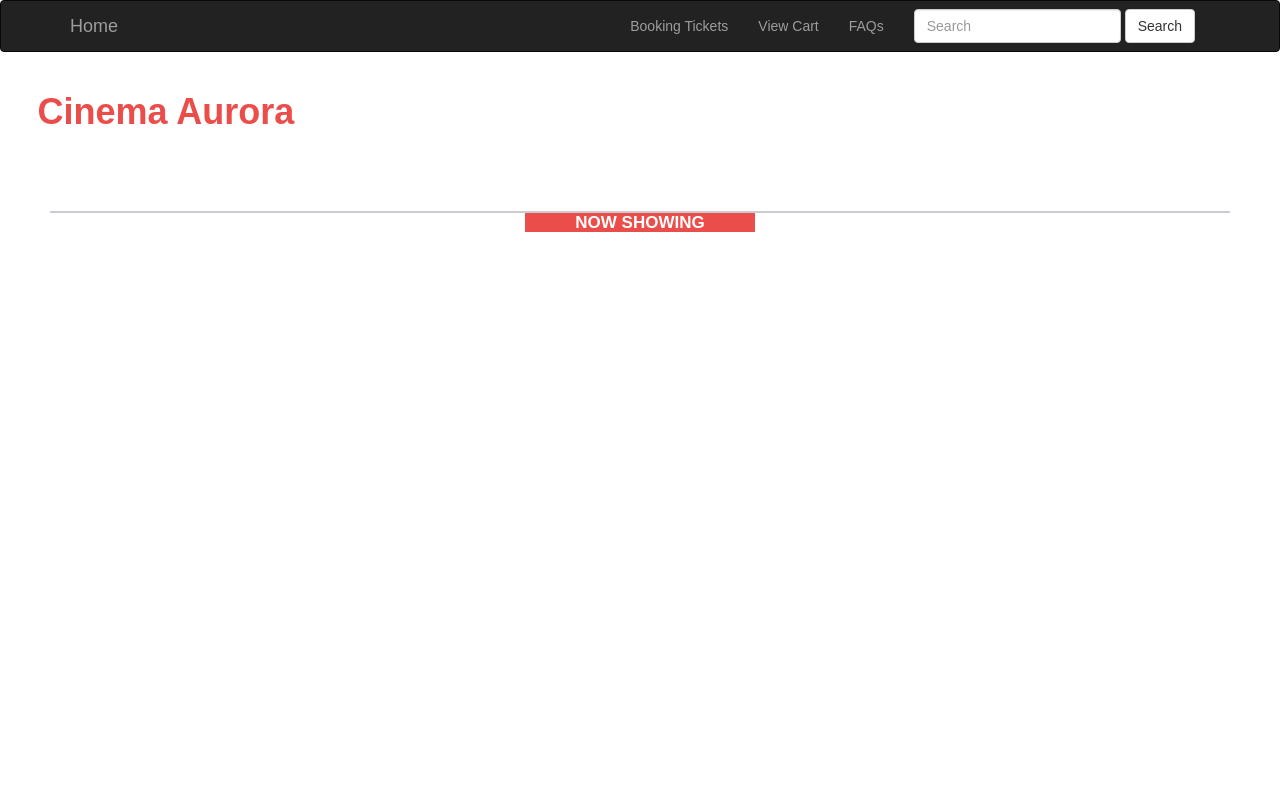
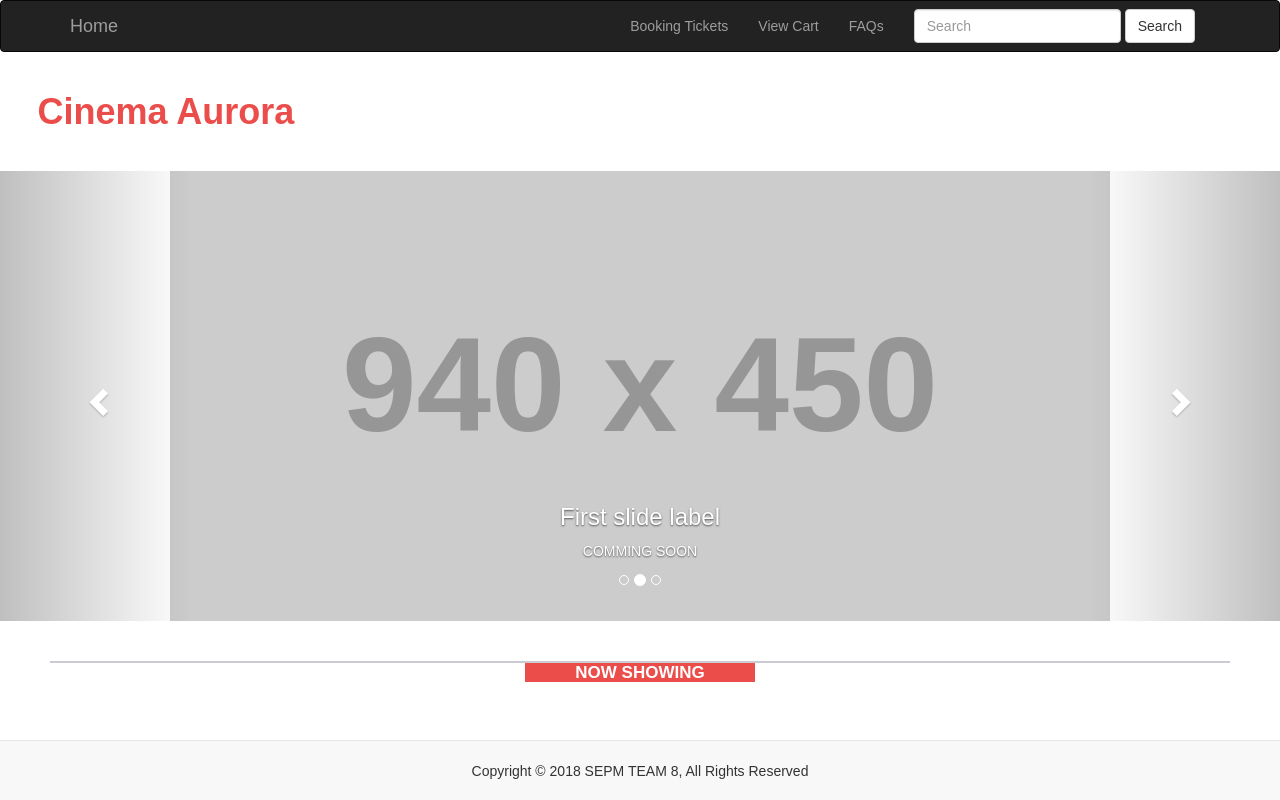
Before and after one commit to s3455338/sepm-assignment, a React (Create React App) app: page / in a window 1280 px wide. Built offline with nearby package versions, Linux system fonts and the light colour scheme.

Commit message:
add slider

```diff
--- a/src/App.js
+++ b/src/App.js
@@ -2,6 +2,9 @@ import React, {Component} from 'react';
 import Header from './components/Header';
 import MovieTrailer from './components/MovieTrailer'
 import {PageHeader} from 'react-bootstrap';
+import Footer from './components/Footer';
+import Slider from './components/Slider';
+
 class App extends Component {
   render() {
     return (
@@ -10,7 +13,9 @@ class App extends Component {
         <PageHeader style={pageHeaderStyle}>
           <strong>Cinema Aurora</strong>
         </PageHeader>
+        <Slider />
         <MovieTrailer />
+        <Footer/>
       </div>
     );
   }
--- /dev/null
+++ b/src/components/Footer.js
@@ -0,0 +1,30 @@
+import React from 'react';
+
+const Footer = () => (
+  <div>
+    <div style={phantom}/>
+    <div style={style}>
+      Copyright © 2018 SEPM TEAM 8, All Rights Reserved
+    </div>
+  </div>
+);
+const style = {
+  backgroundColor: "#F8F8F8",
+  borderTop: "1px solid #E7E7E7",
+  textAlign: "center",
+  padding: "20px",
+  position: "fixed",
+  left: "0",
+  bottom: "0",
+  height: "60px",
+  width: "100%"
+}
+
+const phantom = {
+  display: 'block',
+  padding: '20px',
+  height: '60px',
+  width: '100%'
+}
+
+export default Footer;
--- a/src/components/MovieTrailer.js
+++ b/src/components/MovieTrailer.js
@@ -1,33 +1,32 @@
-import React from 'react';
+import React, {Component} from 'react';
 import YouTube from 'react-youtube';
 
-const MovieTrailer = () => (
-  <div style={divStyle}>
-    <h2 style={subStyle}>
-      <span style={spanStyle}>NOW SHOWING</span>
-    </h2>
-    <div style={{
-      margin: '20px auto'
-    }}>
-      <YouTube videoId="txBN-zGSHxc" opts={opts}/>
-    </div>
-    <div style={{
-      margin: '20px auto'
-    }}>
-      <YouTube videoId="txBN-zGSHxc" opts={opts}/>
-    </div>
-    <div style={{
-      margin: '20px auto'
-    }}>
-      <YouTube videoId="txBN-zGSHxc" opts={opts}/>
-    </div>
-    <div style={{
-      margin: '20px auto'
-    }}>
-      <YouTube videoId="txBN-zGSHxc" opts={opts}/>
-    </div>
+const movieIdList = ['JaigxZk_JyA', '4HOxZEdicuk', 'cSp1dM2Vj48','ixWL1BWi44U']
+
+const renderMovieItem = (youtubeId) => (
+  <div style={{
+    margin: '20px auto'
+  }}>
+    <YouTube videoId={youtubeId} opts={opts}/>
   </div>
-);
+)
+
+class MovieTrailer extends Component {
+  render() {
+    return (
+
+      <div style={divStyle}>
+        <h2 style={subStyle}>
+          <span style={spanStyle}>NOW SHOWING</span>
+        </h2>
+        {movieIdList.map((value) => {
+          return renderMovieItem(value);
+        })
+}
+      </div>
+    );
+  }
+}
 const opts = {
   height: '300px',
   width: '600px',
--- /dev/null
+++ b/src/components/Slider.js
@@ -0,0 +1,29 @@
+import React from 'react';
+import {Carousel} from 'react-bootstrap';
+
+const Slider = () => (
+  <Carousel>
+    <Carousel.Item>
+      <img width={940} height={450} alt='940x450' style={{margin: 'auto'}} src="http://via.placeholder.com/940x450"/>
+      <Carousel.Caption>
+        <h3>First slide label</h3>
+        <p>COMMING SOON</p>
+      </Carousel.Caption>
+    </Carousel.Item>
+    <Carousel.Item>
+      <img width={940} height={450} alt='940x450' style={{margin: 'auto'}} src="http://via.placeholder.com/940x450"/>
+      <Carousel.Caption>
+        <h3>Second slide label</h3>
+        <p>NOW SHOWING</p>
+      </Carousel.Caption>
+    </Carousel.Item>
+    <Carousel.Item>
+      <img width={940} height={450} alt='940x450' style={{margin: 'auto'}} src="http://via.placeholder.com/940x450"/>
+      <Carousel.Caption>
+        <h3>Third slide label</h3>
+        <p>NOW SHOWING</p>
+      </Carousel.Caption>
+    </Carousel.Item>
+  </Carousel>
+);
+export default Slider;
```
